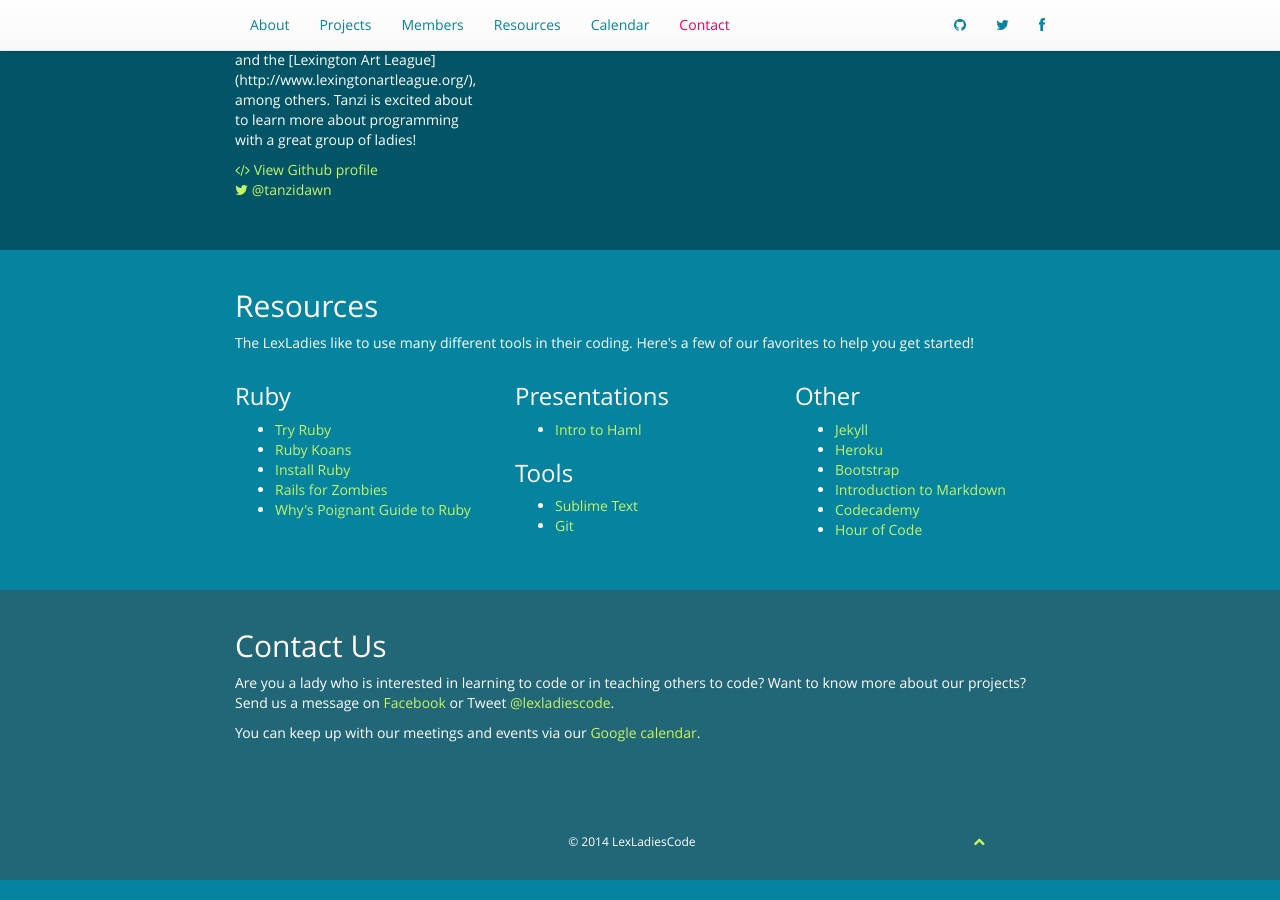
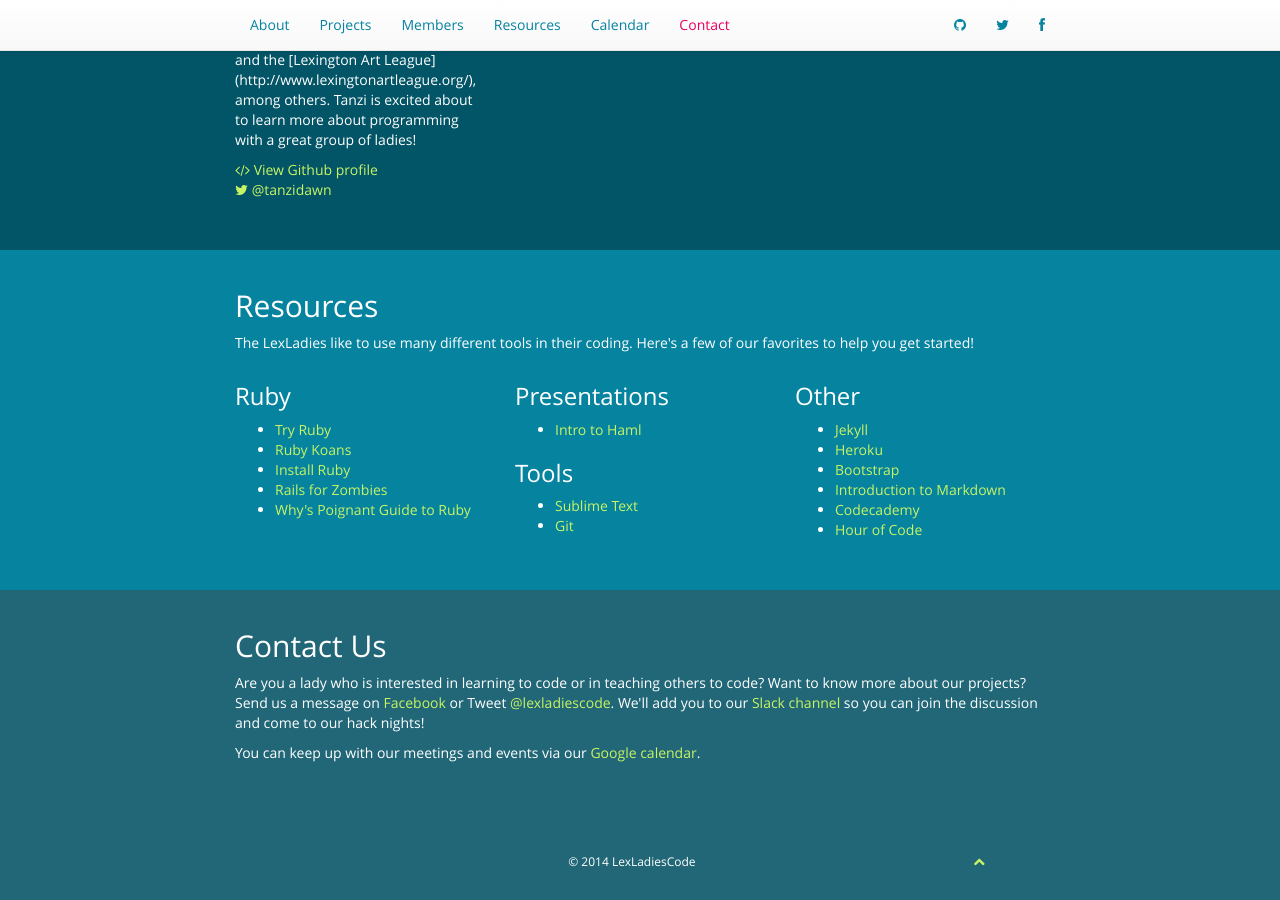
Before and after one commit to LexLadiesCode/LexLadiesCode.github.io, a Jekyll site: the page built from index.html, in a window 1280 px wide and 900 px high, scrolled down 3835 px. Built offline with Jekyll 4.4.1, drawn with Linux system fonts in a browser that asks for light colours; nearby versions of some CDN libraries; Markdown is read by kramdown in place of the engine named in the settings.

Commit message:
Add Slack channel link to Contact section

```diff
--- a/_includes/contact.html
+++ b/_includes/contact.html
@@ -5,8 +5,13 @@
     <p>
       Are you a lady who is interested in learning to code or in teaching others to code? Want to know more about our projects? Send us a message on <a href="https://www.facebook.com/lexladiescode">Facebook</a>
       or Tweet <a href="https://twitter.com/lexladiescode">@lexladiescode</a>.
+      We'll add you to our <a href="https://lexladiescode.slack.com/">Slack
+      channel</a> so you can join the discussion and come to our hack nights!
     </p>
 
-    <p>You can keep up with our meetings and events via our <a href="https://www.google.com/calendar/embed?src=lexladiescode%40gmail.com&amp;ctz=America/New_York">Google calendar</a>.</p>
+    <p>
+      You can keep up with our meetings and events via our
+      <a href="https://www.google.com/calendar/embed?src=lexladiescode%40gmail.com&amp;ctz=America/New_York">Google calendar</a>.
+    </p>
   </div>
 </section>
```
